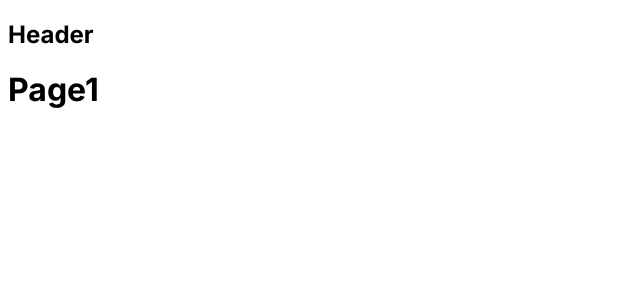
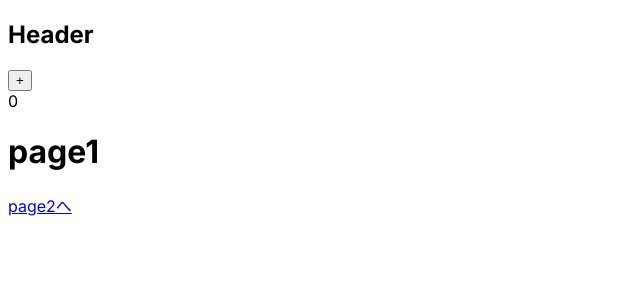
Before and after one commit to ssaitho/nextjs13-tutorial, a Next.js app: page /page1 in a window 1280 px wide. Shown: the top 300 px of the page, without its empty margins (0-640 px from the left). Built offline with nearby package versions, Linux system fonts and the light colour scheme.

Commit message:
fix layout

```diff
--- a/src/app/layout.tsx
+++ b/src/app/layout.tsx
@@ -1,22 +1,22 @@
-import type { Metadata } from "next";
+"use client";
+import { useState } from "react";
 import { Inter } from "next/font/google";
 
 const inter = Inter({ subsets: ["latin"] });
-
-export const metadata: Metadata = {
-  title: "Create Next App",
-  description: "Generated by create next app",
-};
 
 export default function RootLayout({
   children,
 }: {
   children: React.ReactNode;
 }) {
+  const [count, setCount] = useState(0);
+
   return (
     <html lang="en">
       <body className={inter.className}>
         <h2>Header</h2>
+        <button onClick={() => setCount(count + 1)}>+</button>
+        <div>{count}</div>
         {children}
       </body>
     </html>
--- a/src/app/page1/page.tsx
+++ b/src/app/page1/page.tsx
@@ -1,3 +1,10 @@
+import Link from "next/link";
+
 export default function Page1() {
-  return <h1>Page1</h1>;
+  return (
+    <>
+      <h1>page1</h1>
+      <Link href="/page2">page2へ</Link>
+    </>
+  );
 }
```
Also changed, not shown: src/app/page.tsx (+8 -1 lines).
